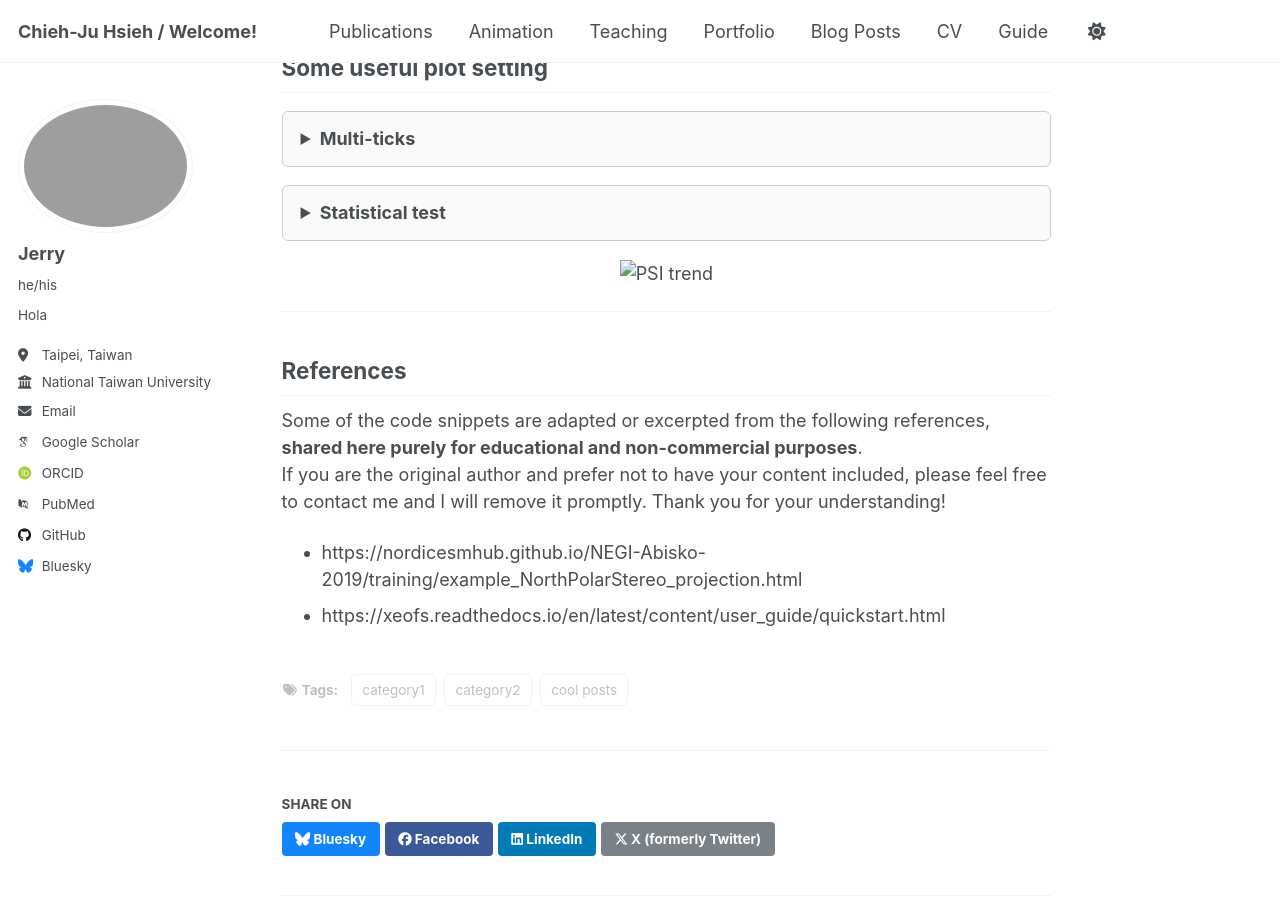
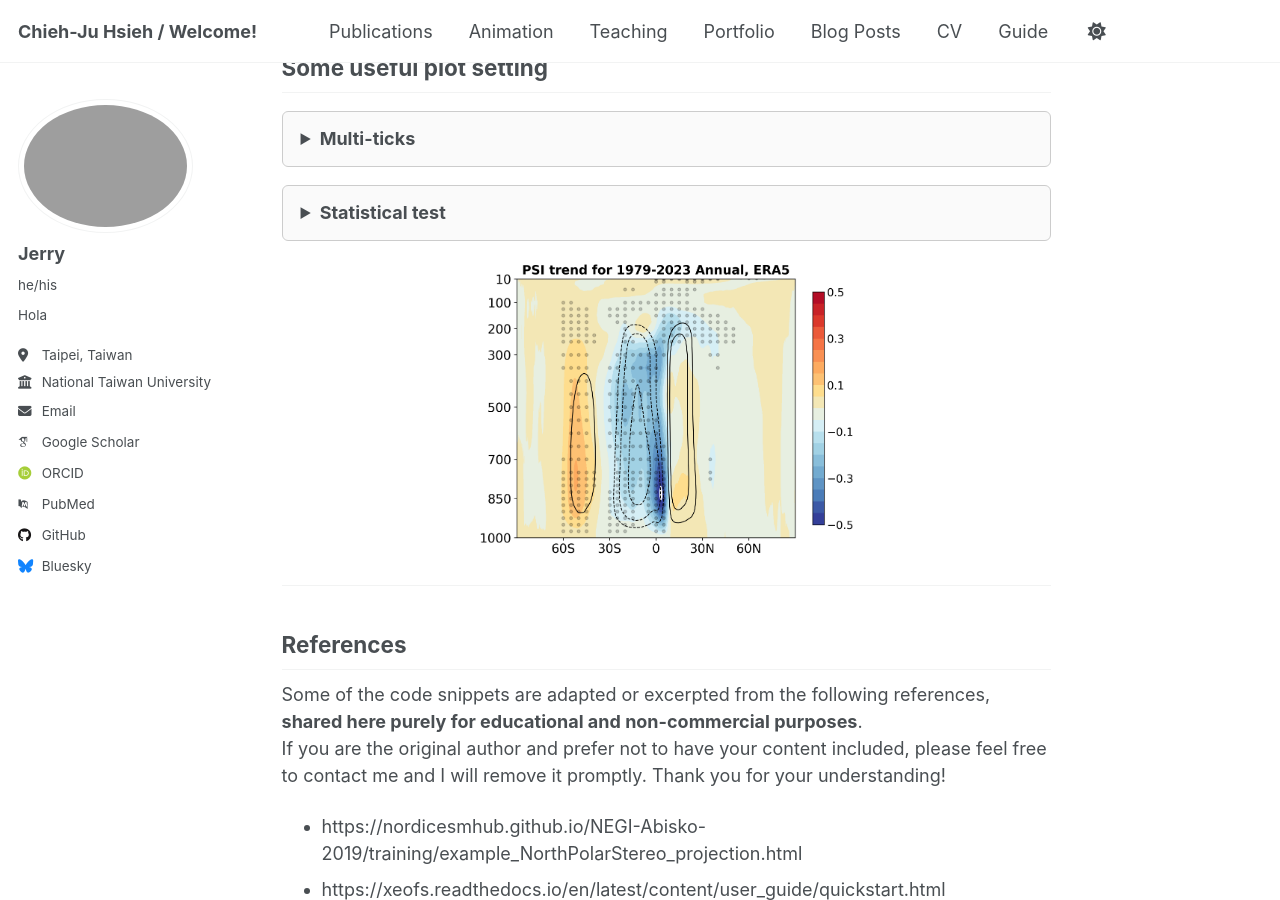
Before and after one commit to CJ-Hsieh/CJ-Hsieh.github.io, a Jekyll site: the page built from _posts/2025-04-12-python-tools.md, in a window 1280 px wide and 900 px high, scrolled down 1861 px. Built offline with Jekyll 4.4.1, drawn with Linux system fonts in a browser that asks for light colours; some web fonts are replaced.

Commit message:
Update 2025-04-12-python-tools.md

```diff
--- a/_posts/2025-04-12-python-tools.md
+++ b/_posts/2025-04-12-python-tools.md
@@ -432,7 +432,7 @@
 </details>
 
 <p align="center">
-  <img src="/images/post/psi_Annual_trend.png" alt="PSI trend" width="50%">
+  <img src="/images/post/python-tools/psi_Annual_trend.png" alt="PSI trend" width="50%">
 </p>
 
 ---
```
